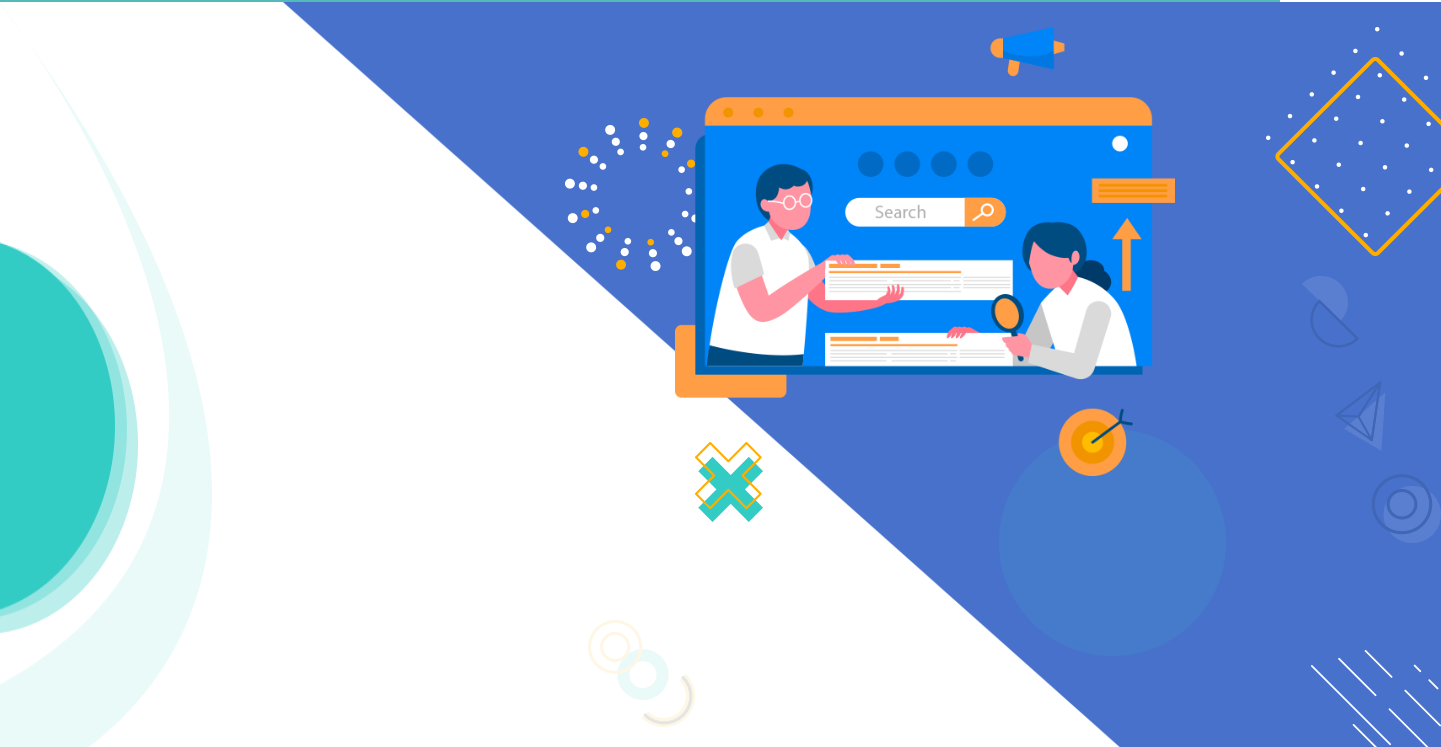
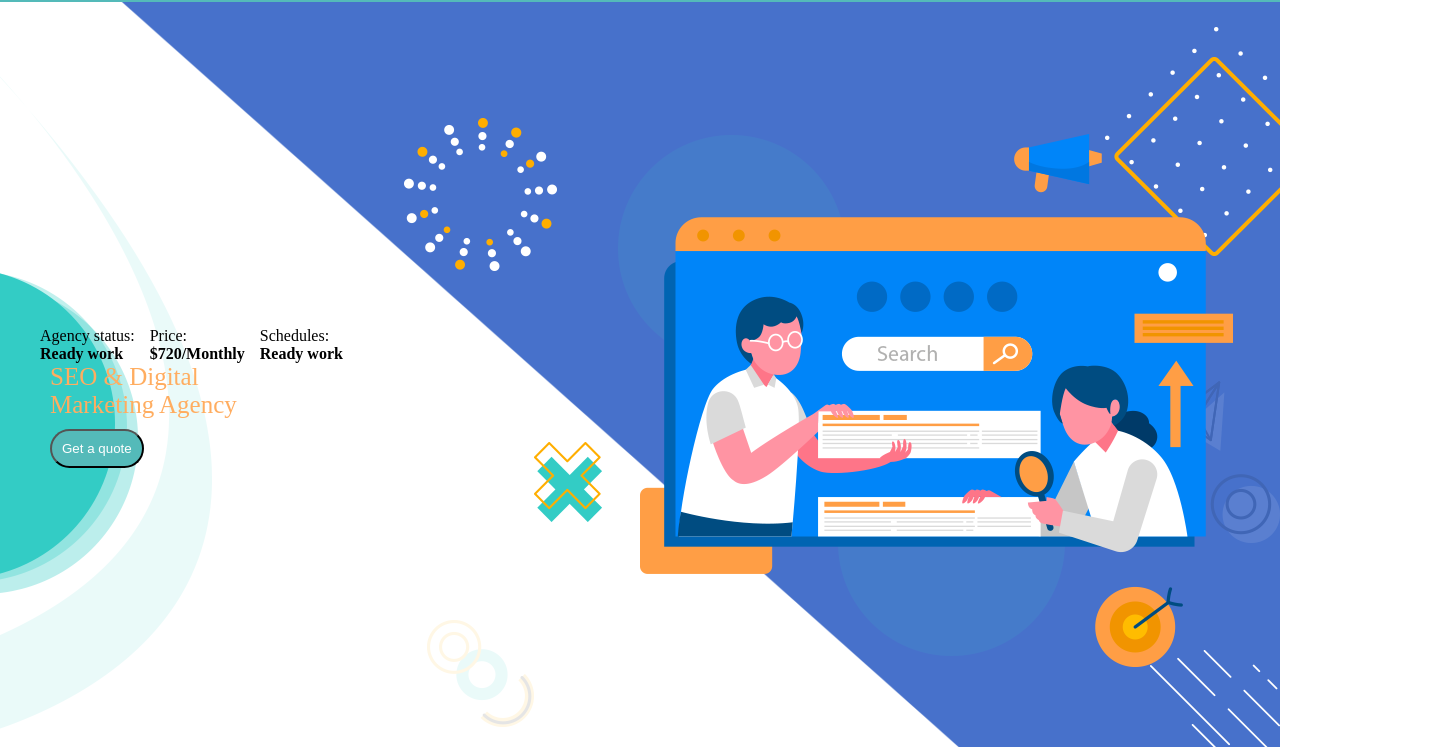
Before and after one commit to jahanavikeshari/FyndAssesment, a plain HTML site: page index.html in a window 1280 px wide. Shown: the part 53-800 px from the top of the page, 1441 px wide, since content can reach past the window. Drawn offline with Linux system fonts and the light colour scheme.

Commit message:
hero section completed

```diff
--- a/index.html
+++ b/index.html
@@ -29,11 +29,42 @@
     <div>
         <div class="herosection">
 
-                <img src="images/banner-dec-left.png"/>
-                  <img id="rightimage" src="images/banner-dec-right.png"/>
-                  <div class="bannerimg">
+                <img class="heroleft" src="images/banner-dec-left.png"/>
+                 <!-- <div> -->
+                     <div class="centerdiv">
+        <div class="herocontent">
+            <div class="herocontent1">
+        <div class="">
+            <p>Agency status:</p>
+            <h4>Ready work</h4>
+
+        </div>
+        <div class="">
+            <p>Price:</p>
+            <h4>$720/Monthly</h4>
+
+        </div>
+        <div class="">
+            <p>Schedules:</p>
+            <h4>Ready work</h4>
+
+        </div>
+        </div>
+
+        <p class="seo"> SEO & Digital </p>
+          <p class="seo2">  Marketing Agency </p>
+          <div class="quotebtndiv">
+          <button class="quotebtn">Get a quote</button>
+          </div>
+           </div>
+            <div class="bannerimg">
    <img id="searchimg" src="images/banner-right-image.png"/>
                   </div>
+    </div>
+  <img id="rightimage" src="images/banner-dec-right.png"/>
+        </div>
+
+
 
 
 
@@ -62,7 +93,7 @@
 
 
             <h1>Similar Websites</h1>
-            <p>Lorem ipsum dolor sit amet consectetur adipisicing elit. Voluptatum dolor porro consectetur! Officia deleniti nisi voluptatem. Eveniet alias dolores aspernatur voluptatibus mollitia quae unde possimus, eligendi quam cupiditate repellat, eaque corrupti fuga nesciunt.</p>
+            <p> porro consectetur! Officia deleniti nisi voluptatem. Eveniet alias dolores aspernatur voluptatibus mollitia quae unde possimus, eligendi quam cupiditate repellat, eaque corrupti fuga nesciunt.</p>
           </div>
 
         </div>
@@ -112,6 +143,7 @@
 
     </div>
     </div>
+
     </div>
 </body>
 </html>
--- a/style.css
+++ b/style.css
@@ -40,27 +40,41 @@
   border-solid: 10px;
   padding: 5px 10px;
 }
+.heroleft {
+  position: absolute;
+  z-index: -10;
+
+  left: 0%;
+  /* tranform: translateY(50%); */
+}
 .herosection {
   background-image: cover;
   display: flex;
+  justify-content: center;
+  align-items: center;
   width: 100vw;
+  height: 100vh;
+  position: relative;
   /* height: 30vh; */
 }
+.herocontent1 {
+  display: flex;
+  gap: 15px;
+}
 #rightimage {
-  background-image: cover;
-  background-size: 100%;
-  margin-left: 70px;
-  position: relative;
+  object-fit: contain;
+  position: absolute;
+  top: 0;
+  right: 0;
+  z-index: -10;
 }
 .bannerimg {
-  position: absolute;
-  top: 80px;
-  right: 5px;
+  flex: 1;
 }
-#searchimg {
+/* #searchimg {
   width: 500px;
   margin-right: 100px;
-}
+} */
 .serviceheading {
   text-align: center;
   margin: 10;
@@ -77,18 +91,22 @@
 .servicecards {
   display: flex;
   padding: 10px;
-  justify-content: space-around;
+  gap: 10px;
+  flex-wrap: wrap;
+  width: 100%;
 }
 .servicecard1 {
   display: flex;
   height: 300px;
-  width: 400px;
+
   box-shadow: 0 4px 8px 0 rgba(0, 0, 0, 0.2), 0 6px 20px 0 rgba(0, 0, 0, 0.19);
   border-radius: 10px;
   padding: 20px 10px;
+  flex: 1;
+  min-width: 300px;
 }
 .servicecontent1 {
-  padding: 10px 50px;
+  padding: 10px;
 }
 #icon1 {
   width: 30px;
@@ -96,3 +114,33 @@
   margin-left: 20px;
   margin-top: 40px;
 }
+.herocontent {
+  display: flex;
+
+  flex-direction: column;
+  flex: 1;
+}
+.seo,
+.seo2 {
+  font-size: 25px;
+  padding: 0px 10px;
+  color: #ffad60;
+}
+
+.quotebtn {
+  padding: 10px;
+  margin: 10px;
+  border-radius: 30px;
+  background: #54bab9;
+  color: white;
+}
+..quotebtndiv {
+}
+.centerdiv {
+  width: 100%;
+  height: 100%;
+  max-height: 400px;
+  max-width: 1200px;
+  display: flex;
+  align-items: center;
+}
```
